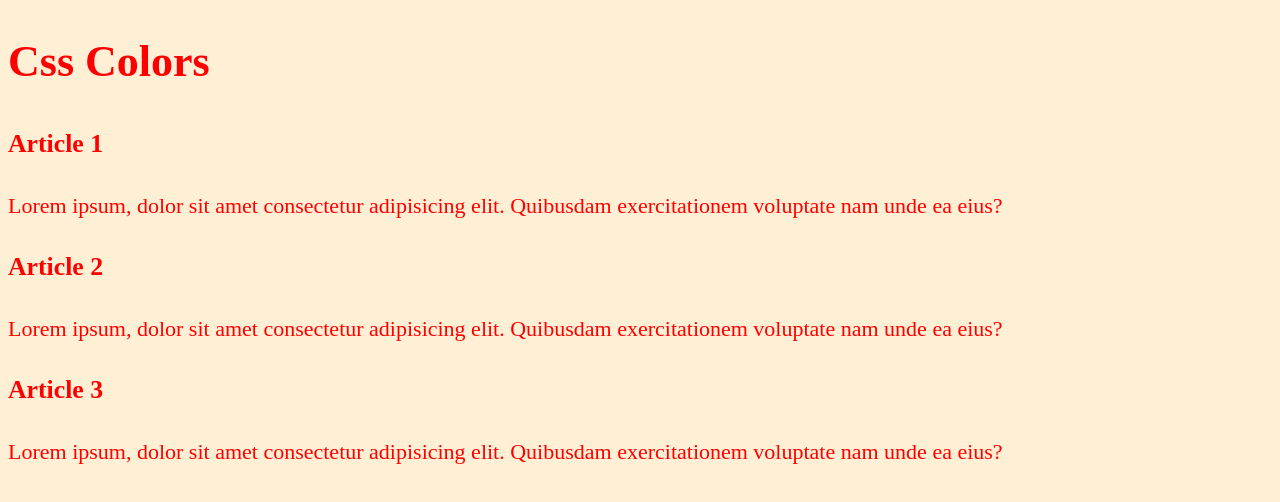
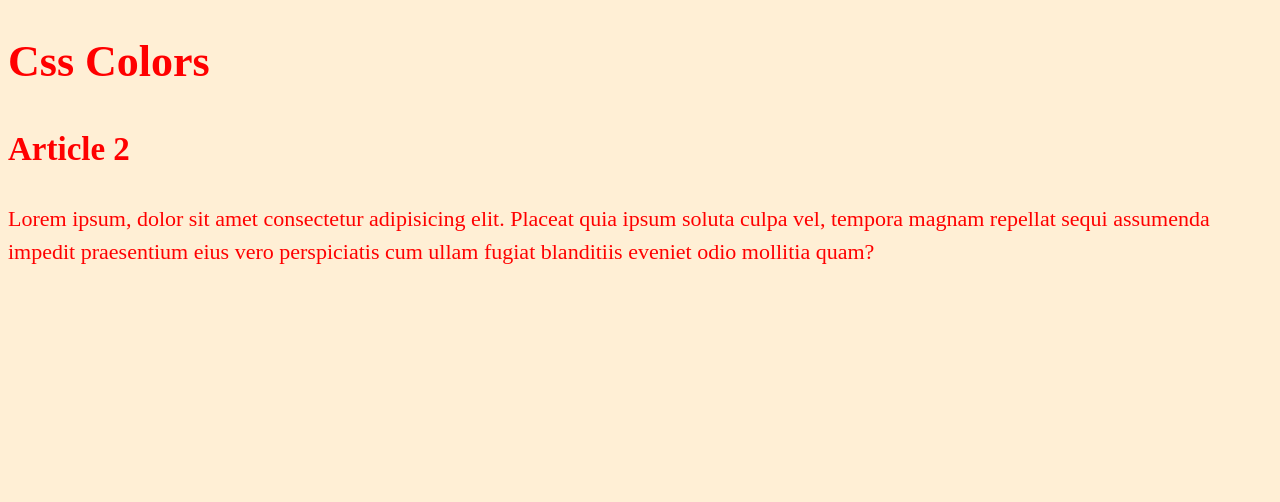
Before and after one commit to Somesh11097/CSS-PRACTICE, a plain HTML site: page important css/first.html in a window 1280 px wide. Drawn offline with Linux system fonts and the light colour scheme.

Commit message:
Update first.html

```diff
--- a/important css/first.html
+++ b/important css/first.html
@@ -9,12 +9,8 @@
 <body>
     <h1>Css Colors</h1>
 
-    <h3>Article 1</h3>
-    <p>Lorem ipsum, dolor sit amet consectetur adipisicing elit. Quibusdam exercitationem voluptate nam unde ea eius?</p>
-    <h3>Article 2</h3>
-    <p>Lorem ipsum, dolor sit amet consectetur adipisicing elit. Quibusdam exercitationem voluptate nam unde ea eius?</p>
-    <h3>Article 3</h3>
-    <p>Lorem ipsum, dolor sit amet consectetur adipisicing elit. Quibusdam exercitationem voluptate nam unde ea eius?</p>
+    <h2>Article 2</h2>
+    <p>Lorem ipsum, dolor sit amet consectetur adipisicing elit. Placeat quia ipsum soluta culpa vel, tempora magnam repellat sequi assumenda impedit praesentium eius vero perspiciatis cum ullam fugiat blanditiis eveniet odio mollitia quam?</p>
 
 
 
```
